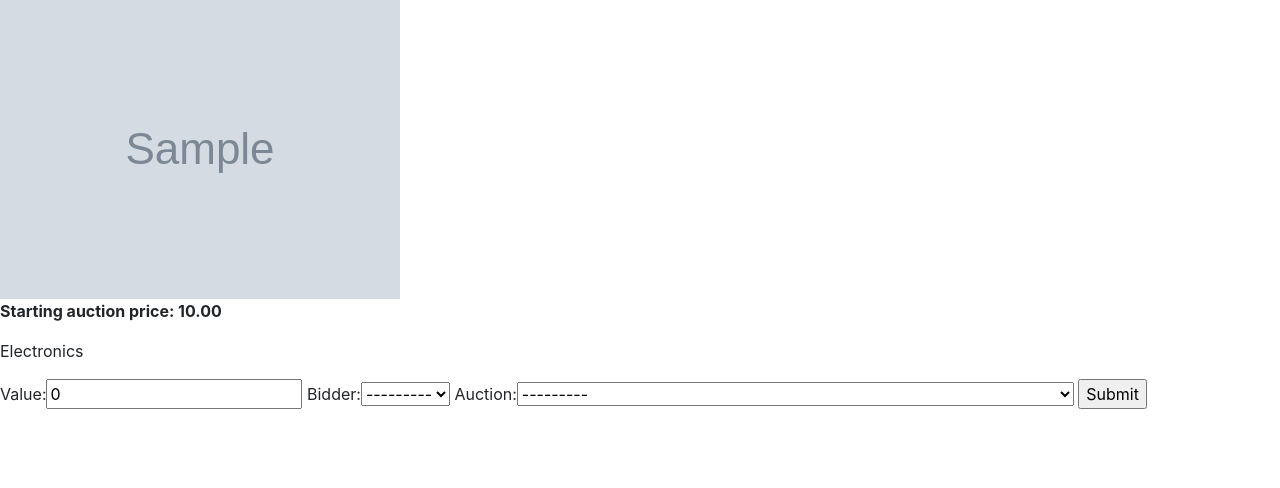
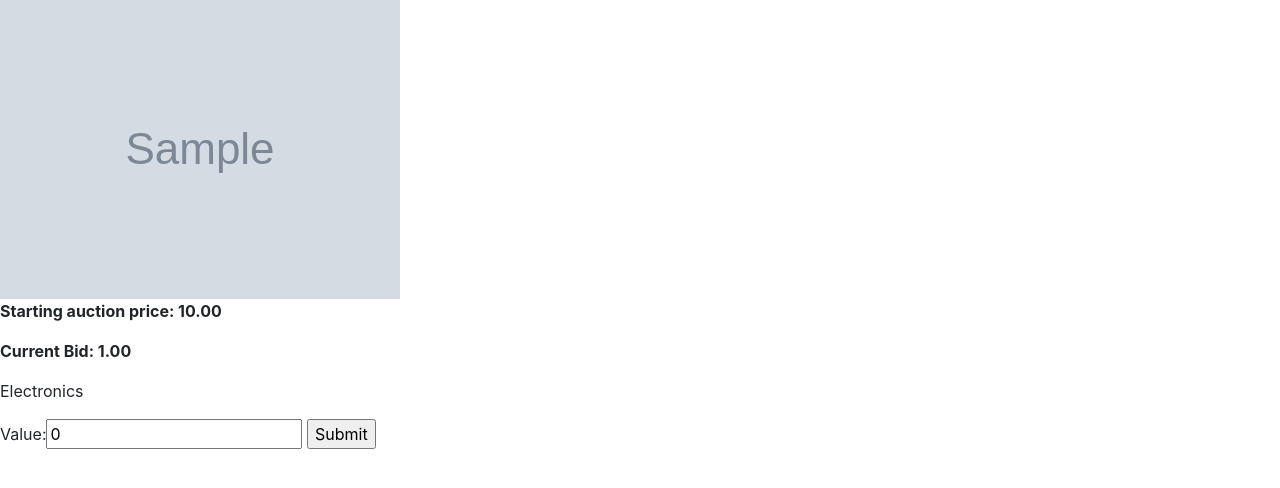
Before and after one commit to mpellino/commerce02, a Django app: page /listings/1 in a window 1280 px wide. Shown: the part 282-770 px from the top of the page. Run offline with Django 3.2, Linux system fonts and the light colour scheme; a user stored in the database is signed in; tables that the repository leaves empty hold one stand-in row (values such as "Sample post"); grey boxes marked "Sample" are stand-in pictures; some libraries are stand-ins or nearby versions.

Commit message:
Implement Bid feature.

```diff
--- a/auctions/admin.py
+++ b/auctions/admin.py
@@ -4,8 +4,9 @@ from django.contrib.auth.admin import UserAdmin
 
 # Register your models here.
 
-from .models import User, Auction, Watchlist
+from .models import User, Auction, Watchlist, Bid
 
 admin.site.register(User, UserAdmin)
 admin.site.register(Auction)
 admin.site.register(Watchlist)
+admin.site.register(Bid)
--- a/auctions/forms.py
+++ b/auctions/forms.py
@@ -17,4 +17,4 @@ class AuctionForm(forms.ModelForm):
 class BidForm(forms.ModelForm):
     class Meta:
         model = Bid
-        fields = ['value', 'bidder','auction']
+        fields = ['value']
--- a/auctions/models.py
+++ b/auctions/models.py
@@ -137,27 +137,32 @@ class Bid(models.Model):
     bidding_date = models.DateTimeField(auto_now_add=True)
 
     def __str__(self):
-        return f"Bid of {self.value}, made by: {self.bidder} in date: {self.bidding_date}"
+        return f"Bid of {self.value}, made by: {self.bidder} on auction: {self.auction}, in date: {self.bidding_date}"
 
     def clean(self, *args, **kwargs ):
-        auction_seller = Auction.objects.filter(bid_auction=self.pk).first().seller
-        auction_initial_price = Auction.objects.filter(bid_auction=self.pk).first().initial_price
-        print(auction_seller)
-        print(self.value)
+        auction_seller = self.auction.seller
+        auction_initial_price = self.auction.initial_price
+
+        print(self)
+        print(f"initial price: {auction_initial_price}")
         print(f"self bidder:{self.bidder}")
         print(f"self.auction:{self.auction}")
+        print(f"{self.bidder} == {auction_seller}")
         try:
-            auction_highest_bid = Bid.objects.filter(auction=self.pk).order_by('-value').first()
+            auction_highest_bid = Bid.objects.filter(auction=self.auction)\
+                .values_list('value', flat=True).latest()
         except Bid.DoesNotExist:
-            pass
+            auction_highest_bid = 0
+        print(auction_highest_bid)
         # check that the bid is not lower than 0
         if self.value < 1:
             raise ValidationError("Bid Value cannot be less than 1")
         # check that the bidder is not the seller
         if self.bidder == auction_seller:
+            print(f"{self.bidder} == {auction_seller}")
             raise ValidationError("Bidding on one own Auction is not allow")
         # check that the bid is higher than the last bid of lower than the initial price.
-        if self.value <= auction_initial_price:
+        if self.value < auction_initial_price:
             raise ValidationError("Bid is below initial price")
         if auction_highest_bid:
             if self.value <= auction_highest_bid:
--- a/auctions/templates/auctions/listing.html
+++ b/auctions/templates/auctions/listing.html
@@ -11,14 +11,22 @@
                     </div>
                 {% endif %}
         <p><b>Starting auction price: {{ auction.initial_price }}</b></p>
+        <p><b>Current Bid: {{ higher_bid }} </b></p>
         <p> {{ auction.get_category_display }}</p>
     <div id="div-bid-form">
         <form action= "{% url 'bid' auction.id %}" method="post">
         {% csrf_token %}
         {{ form }}
-        <input type="submit" value="Submit">
+            {% if form %}
+                <input type="submit" value="Submit">
+            {% endif %}
     </form>
-
+    <div id="div-bid-success">
+        {% if message %}
+            <p><b>{{ message }}</b></p>
+            <a href="{% url 'listing' auction.id %}"> Return to auction page </a>
+        {% endif %}
+    </div>
     </div>
     </div>
 {% endblock %}
--- a/auctions/views.py
+++ b/auctions/views.py
@@ -7,7 +7,7 @@ from django.urls import reverse
 from django.core.exceptions import ValidationError
 from .forms import AuctionForm
 from .forms import BidForm
-from .models import User, Auction, Watchlist
+from .models import User, Auction, Watchlist,Bid
 
 
 def index(request):
@@ -84,9 +84,14 @@ def create_listing(request):
 
 @login_required
 # Listing sends also the Bid Form!
-def listing(request, listing_id):
+def listing(request, listing_id ):
     listing_object = Auction.objects.get(pk=listing_id)
-    context = {'auction': listing_object, 'form': BidForm()}
+    try:
+        auction_highest_bid = Bid.objects.filter(auction=listing_object) \
+            .values_list('value', flat=True).latest()
+    except Bid.DoesNotExist:
+        auction_highest_bid = 0
+    context = {'auction': listing_object, 'form': BidForm(), 'higher_bid': auction_highest_bid }
     return render(request, "auctions/listing.html", context)
 
 
@@ -121,14 +126,22 @@ def add_remove_from_watchlist(request, listing_id):
 @login_required
 def bid(request, listing_id):
     if request.method == "POST":
-        form = BidForm(request.POST)
+        listing_object = Auction.objects.get(pk=listing_id)
+        print(f"the view listing_object: {listing_object}")
+        partial_bid = Bid(bidder=request.user, auction=listing_object)
+        form = BidForm(request.POST, instance= partial_bid)
+        try:
+            auction_highest_bid = Bid.objects.filter(auction=listing_object) \
+                .values_list('value', flat=True).latest()
+        except Bid.DoesNotExist:
+            auction_highest_bid = 0
         if form.is_valid():
-            pass
+            form.save()
+            context = {'auction': listing_object, 'message': " The Bid was successfully placed! Good luck",
+                       'higher_bid': auction_highest_bid}
+            return render(request, "auctions/listing.html", context)
         else:
-            print(f"check on the form errors: {form.errors}")
-            listing_object = Auction.objects.get(pk=listing_id)
-            context = {'auction': listing_object, 'form': form}
+            # if form is not valid according to the Model constrains, return the listing.html passing back the
+            # form, The form has all the errors, and they are displayed automagically in the template.
+            context = {'auction': listing_object, 'form': form, 'higher_bid': auction_highest_bid}
             return render(request, "auctions/listing.html", context)
-
-
-        return HttpResponse('Hurray, nothing happened!')
```
Also changed, not shown: auctions/migrations/0005_alter_auction_seller.py (added), auctions/migrations/0006_alter_auction_seller.py (added).
